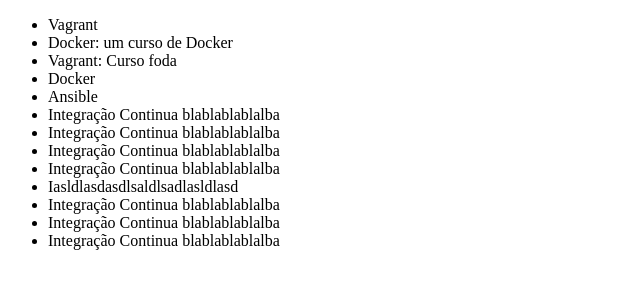
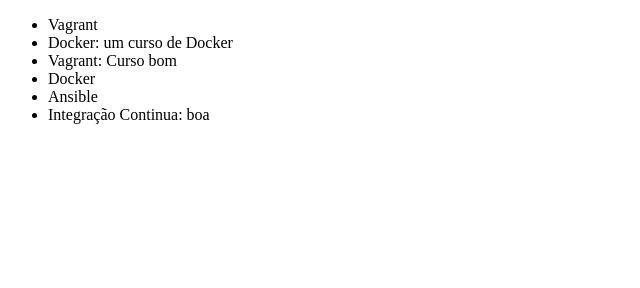
Before and after one commit to ktverde/Alura-git, a plain HTML site: page index.html in a window 1280 px wide. Shown: the whole page, without its empty margins (0-640 px from the left). Drawn offline with Linux system fonts and the light colour scheme.

Commit message:
mudança completa no código

```diff
--- a/index.html
+++ b/index.html
@@ -2,23 +2,16 @@
 <html lang="en">
 <head>
     <meta charset="UTF-8">
-    <title>MAIUSCULO CARAI Cursos da Alura fodas pra caralho</title>
+    <title>Cursos da Alura muito bons</title>
 </head>
 <body>
     <ul>
         <li>Vagrant</li>
         <li>Docker: um curso de Docker</li>
-        <li>Vagrant: Curso foda</li>
+        <li>Vagrant: Curso bom</li>
         <li>Docker</li>
         <li>Ansible</li>
-        <li>Integração Continua blablablablalba</li>
-        <li>Integração Continua blablablablalba</li>
-        <li>Integração Continua blablablablalba</li>
-        <li>Integração Continua blablablablalba</li>
-        <li>Iasldlasdasdlsaldlsadlasldlasd</li>
-        <li>Integração Continua blablablablalba</li>
-        <li>Integração Continua blablablablalba</li>
-        <li>Integração Continua blablablablalba</li>
+        <li>Integração Continua: boa </li>
     </ul>
 </body>
 </html>
```
